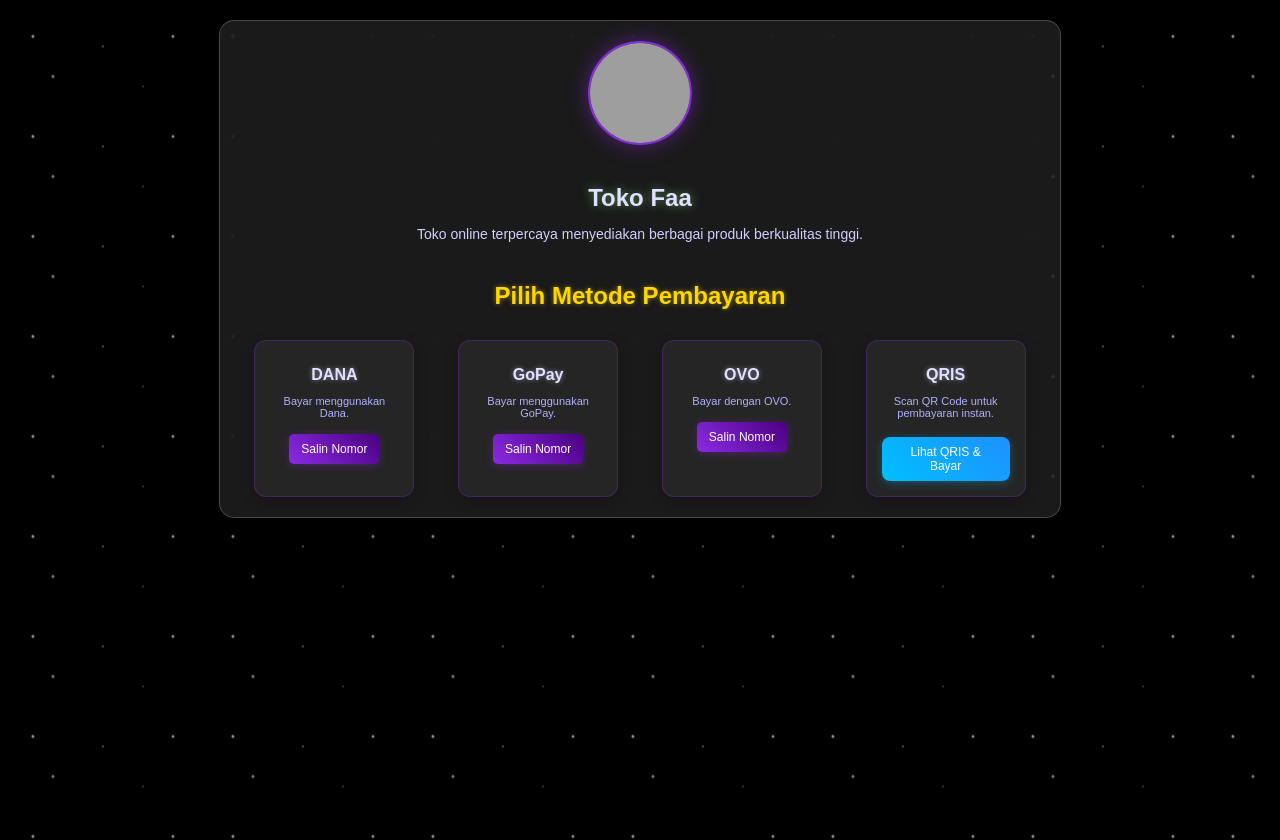
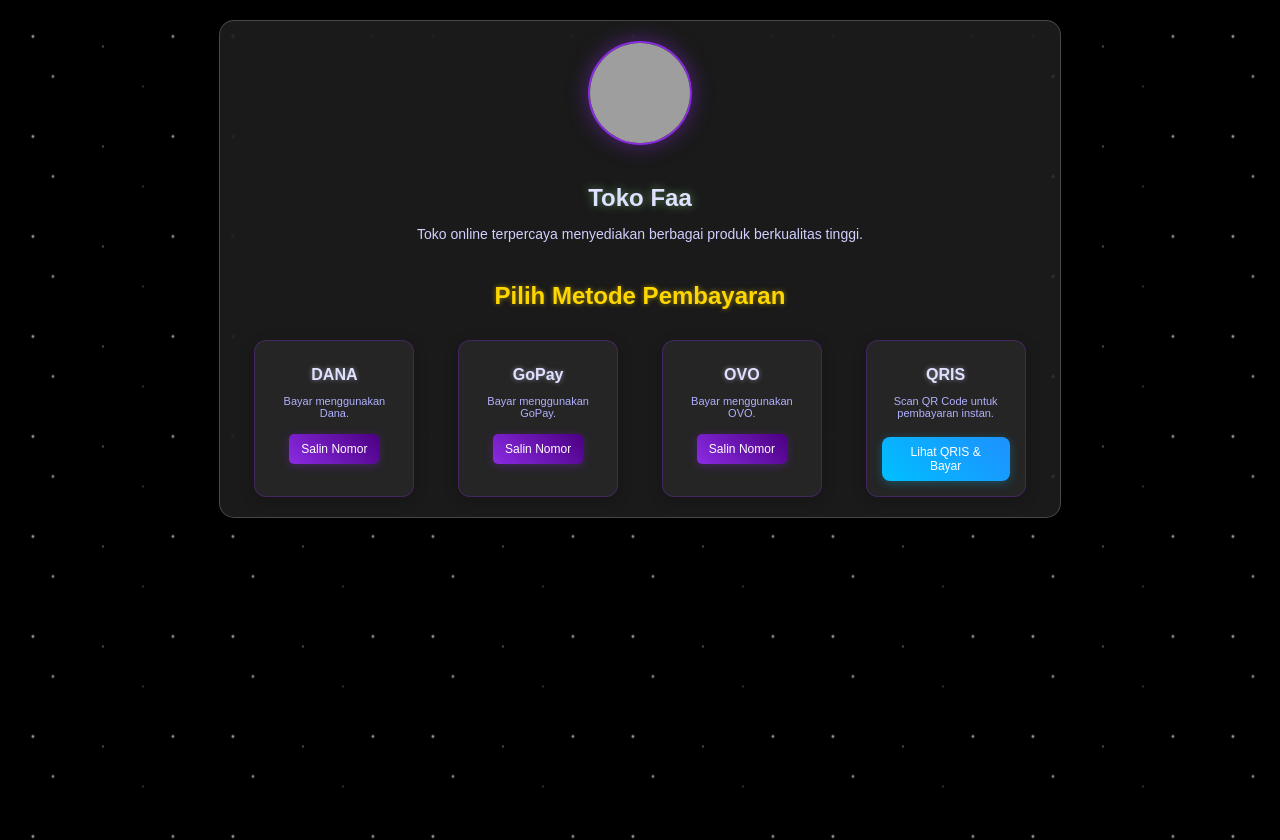
Before and after one commit to faa999-tech/payment-html, a plain HTML site: page index.html in a window 1280 px wide. Drawn offline with Linux system fonts and the light colour scheme; grey boxes are pictures that could not be loaded.

Commit message:
Update index.html

```diff
--- a/index.html
+++ b/index.html
@@ -192,7 +192,7 @@
 
             <div class="payment-option">
                 <h3>OVO</h3>
-                <p>Bayar dengan OVO.</p>
+                <p>Bayar menggunakan OVO.</p>
                 <button class="btn-copy" onclick="copyToClipboard('ovo')">Salin Nomor</button>
             </div>
 
```
